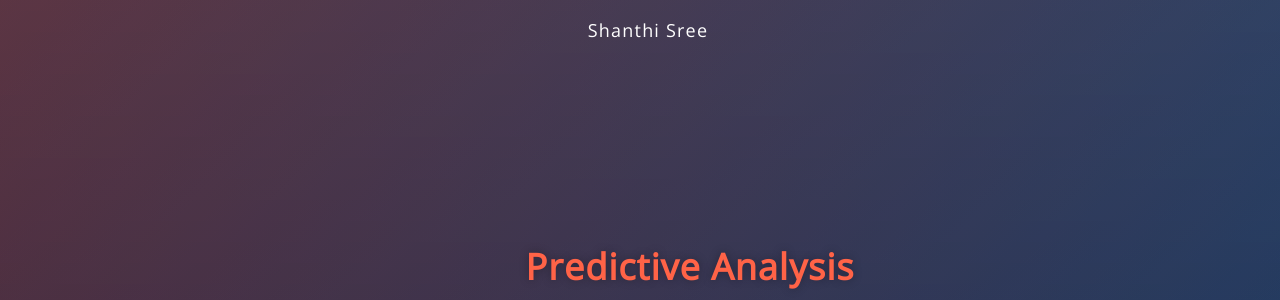
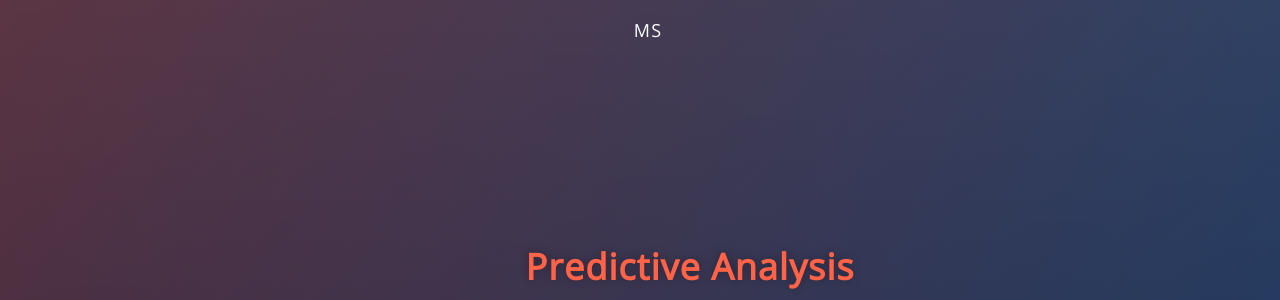
Before and after one commit to Meghashyamt/Insurance-P-Deploy, a Flask app: page / in a window 1280 px wide. Shown: the top 300 px of the page. Run offline with Flask 2, Linux system fonts and the light colour scheme; parts of the project's set-up code (start-up, migrations or seed data) failed here and were passed over.

Commit message:
Update index.html

```diff
--- a/templates/index.html
+++ b/templates/index.html
@@ -56,7 +56,7 @@
 
  </div>
 <div class="footer">
-  <p>Shanthi Sree</p>
+  <p>MS</p>
 </div>
 
 </body>
```
